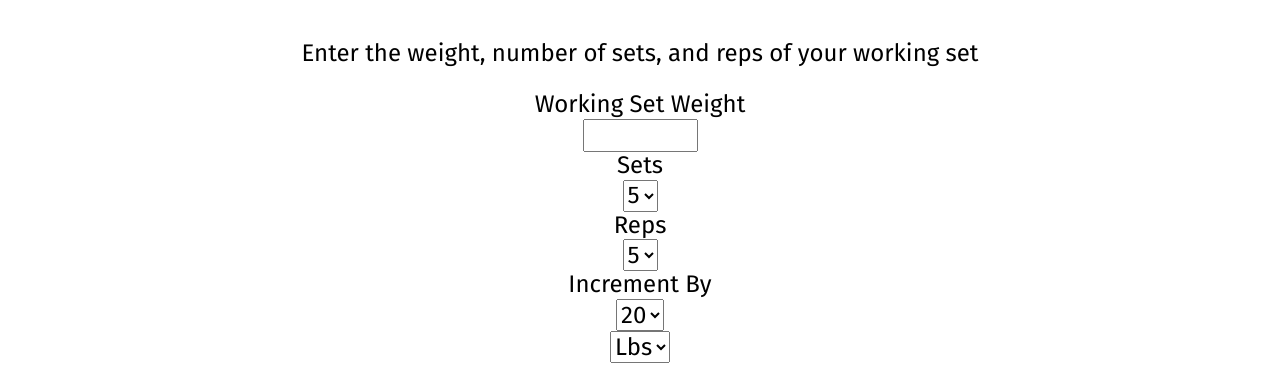
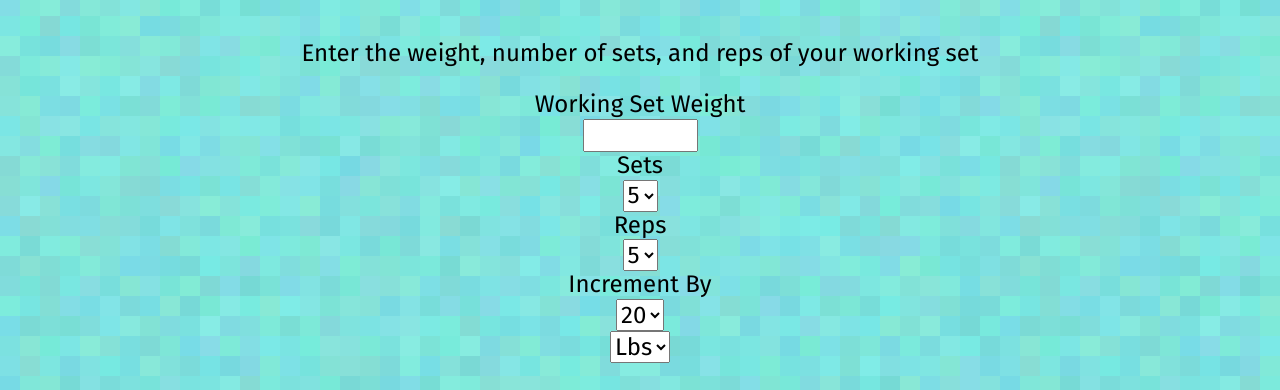
Before and after one commit to JeremySales/WarmUpCalculator, a plain HTML site: page index.html in a window 1280 px wide. Shown: the part 104-494 px from the top of the page. Drawn offline with Linux system fonts and the light colour scheme; the site is published under a folder, as on GitHub Pages, so addresses that start at the root find nothing.

Commit message:
img and such

```diff
--- a/css/style.css
+++ b/css/style.css
@@ -22,7 +22,7 @@ body, form {
 body {
   background-color: rgb(128, 226, 221);
   font-family: 'Fira Sans', sans-serif;
-  background: url(/img/noise.png)
+  background: url(../img/noise.png);
 }
 h1, h2 {
   font-weight: 800;
```
